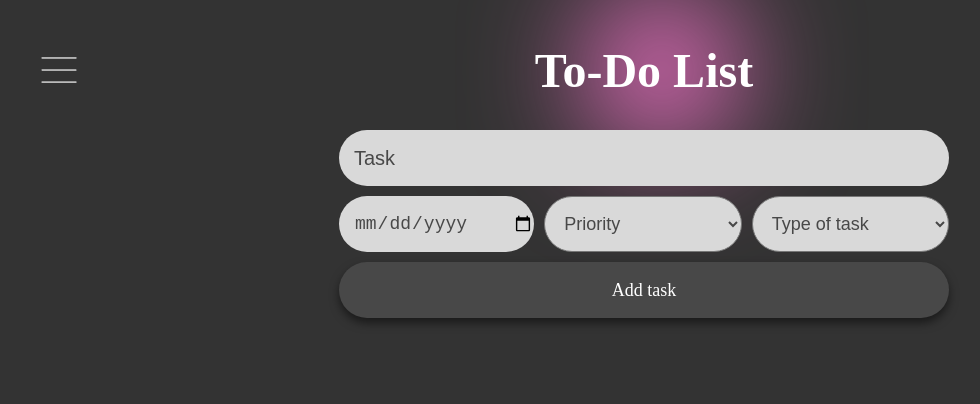
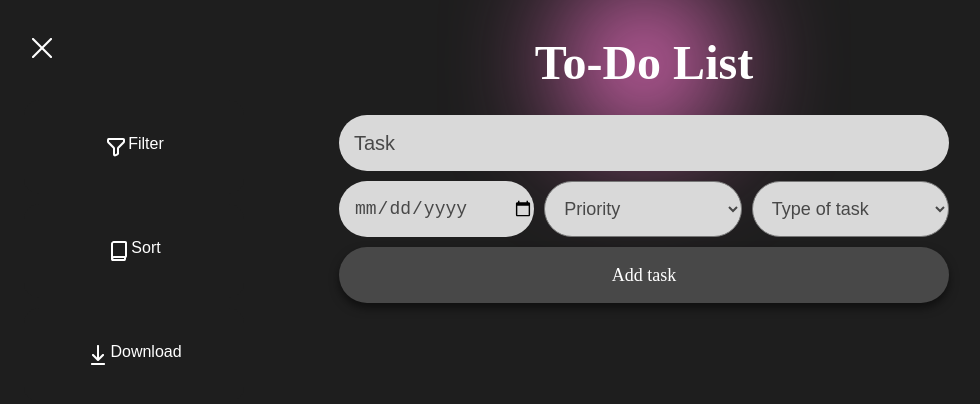
Before and after one commit to nyassky/To-do-list, a plain HTML site: page index.html in a window 1280 px wide. Both pictures are taken after a click on the button 75 px from the left and 70 px from the top of the page. Shown: the top 404 px of the page, without its empty margins (16-996 px from the left). Drawn offline with Linux system fonts and the light colour scheme.

Commit message:
added full burger menu

```diff
--- a/app.js
+++ b/app.js
@@ -8,6 +8,23 @@ const btnSuccess = document.querySelector(".success");
 const btnDelete = document.querySelector(".delete");
 const templateLi = document.querySelector(".template");
 
+const menu = document.querySelector(".menu");
+const burgerMenuBtn = document.querySelector(".menu_toggle");
+const menuItems = document.querySelectorAll(".menu_item");
+const burgerMenuOpen = document.querySelector(".menu_icon");
+const burgerMenuClose = document.querySelector(".close_icon");
+
+function toggleMenu() {
+	menu.classList.toggle("showMenu");
+
+	const isOpen = menu.classList.contains("showMenu");
+	burgerMenuClose.style.display = isOpen ? "block" : "none";
+	burgerMenuOpen.style.display = isOpen ? "none" : "block";
+}
+burgerMenuBtn.addEventListener("click", toggleMenu);
+menuItems.forEach(menuItem => {
+	menuItem.addEventListener("click", toggleMenu);
+});
 function getTask (){
 	listElement.insertAdjacentHTML("beforeend", `
         <li class="">
--- a/index.html
+++ b/index.html
@@ -9,7 +9,18 @@
 </head>
 <body class="container">
 	<header class="header_menu">
-		<button class="menu_toggle"><img src="imgs/Hamburger_MD.png" alt="hamburger menu" class="menu_icon"></button>
+		<button class="menu_toggle">
+			<img src="imgs/Hamburger_MD.png" alt="hamburger menu" class="menu_icon">
+			<img src="imgs/Close_LG.png" alt="close hamburger menu" class="close_icon">
+			<img src="" alt="">
+		</button>
+		<nav class="menu">
+			<ol>
+				<li><a class="menu_item filter" href="#"><img class="filter_img" src="imgs/Filter.png" alt="filter">Filter</a></li>
+				<li><a class="menu_item sort" href="#"><img class="sort_img" src="imgs/Sort.png" alt="sort">Sort</a></li>
+				<li><a class="menu_item download" href="#"><img class="download_img" src="imgs/Download.png" alt="download">Download</a></li>
+			</ol>
+		</nav>
 		<div class="title_wrapper">
 			<h1 id="to_do_list">To-Do List</h1> <!-- Блок Header с надписью и "бургер-меню"-->
 			<div class="circle"></div>
--- a/styles.css
+++ b/styles.css
@@ -1,5 +1,5 @@
 .container {
-	background-color: #333333;
+	background-color: #1e1e1e;
 	padding: 20px;
 	margin: 0 auto;
 	max-width: 1600px;
@@ -17,10 +17,9 @@
 	font-size: clamp(1.5rem, 5vw, 3rem); /*Адаптивный размер шрифта*/
 	font-family: Unbounded;
 	text-align: center;
-	padding-right: 100px;
 	margin: 0 auto;
 	position: relative;
-	z-index: 1;
+	z-index: -1;
 }
 #task {
 	width: 100%;
@@ -86,10 +85,10 @@ form {
     border-radius: 50%;
     filter: blur(60px);
     position: absolute;
-    left: 40%;
+    left: 50%;
     top: 50%;
     transform: translate(-50%, -50%);
-    z-index: -1;
+    z-index: -2;
 }
 
 select {
@@ -138,29 +137,70 @@ select option[value=""][disabled] {
 body {
 	font-family: Unbounded, sans-serif;
 }
+.menu {
+    position: absolute;
+    top: 70px;
+    left:-30px;
+    background: #1e1e1e;
+	padding: 50px;
+	padding-bottom: 150px;
+	margin-top: -50px;
+    width: 200px;
+	height: 1000px;
+    transform: translateX(-150%);
+    transition: transform 0.3s ease-in-out;
+	background-color: #1e1e1e;
+}
+.menu.showMenu {
+	transform: translateX(0);
+}
+.menu ol {
+    list-style: none;
+    padding: 0;
+    margin: 0;
+}
 .menu_toggle {
-    background-color: #333333;
+    background-color: #1e1e1e;
     width: clamp(50px, 10vw, 70px);
     height: clamp(50px, 10vw, 70px);
     border: none;
     cursor: pointer;
-	position: relative;
-    z-index: 2;
+	position: absolute;
+	top: 70px;
+    z-index: 99;
+	transform: translateY(-100%);
+	transition: transform 0.3s ease;
+}
+.menu_item {
+	color: white;
+	text-decoration: none;
+	display: block;
+	margin-bottom: 10px;
+	display: flex;
+    justify-content: space-between;
+    margin: 10px 0;
+    background: #D9D9D9;
+    border-radius: 15px;
 }
 .menu_icon {
 	width: 100%;
 	height: 100%;
 	object-fit: contain;
+
 }
-
+.close_icon {
+	display: none;
+}
+.showMenu {
+	transform: translateY(0);
+}
 ul {
     padding: 0;
     margin: 20px auto;
     max-width: 610px;
     width: 100%;
 }
-
-li {
+ul li {
     display: flex;
     justify-content: space-between;
     padding: 15px;
@@ -168,6 +208,54 @@ li {
     background: #D9D9D9;
     border-radius: 15px;
     color: white;
+}
+.filter {
+	display: flex;
+    justify-content: center;
+	width: 150px;
+	padding: 35px;
+    margin: 10px 0;
+    background: #D9D9D9;
+	background-color: #1e1e1e;
+    border-radius: 15px;
+    color: white;
+}
+.sort {
+	display: flex;
+    justify-content: center;
+	width: 150px;
+	padding: 35px;
+    margin: 10px 0;
+    background: #D9D9D9;
+	background-color: #1e1e1e;
+    border-radius: 15px;
+    color: white;
+}
+.download {
+	display: flex;
+    justify-content: center;
+	width: 150px;
+	padding: 35px;
+    margin: 10px 0;
+    background: #D9D9D9;
+	background-color: #1e1e1e;
+    border-radius: 15px;
+    color: white;
+}
+.filter:hover {
+	color: #1e1e1e;
+	background-color: #FF75D1;
+	transition: all 0.3s ease-in-out;
+}
+.sort:hover {
+	color: #1e1e1e;
+	background-color: #FF75D1;
+	transition: all 0.3s ease-in-out;
+}
+.download:hover {
+	color: #1e1e1e;
+	background-color: #FF75D1;
+	transition: all 0.3s ease-in-out;
 }
 .item_content {
 	display: flex;
@@ -235,20 +323,55 @@ li {
     .header_menu {
         gap: 20px;
     }
+
 }
 
 @media (min-width: 992px) {
     .header_menu {
         gap: 30px;
     }
+
 }
 @media (max-width: 480px) {
   .row {
     gap: 5px;
   }
 
+
   #task, #add_task, select, #date {
     height: 40px;
     font-size: 12px;
   }
 }
+@media (max-width: 1200px) {
+    .menu {
+        position: fixed;
+		justify-content: center;
+        top: 0;
+        left: 0;
+        width: 85vw;
+        height: 100vh;
+        transform: translateX(-100%);
+    }
+	.filter {
+		margin-top: 90px;
+	}
+}
+.menu.showMenu {
+    transform: translateX(0);
+}
+@media (max-width: 768px) {
+	.menu {
+        position: fixed;
+		justify-content: center;
+        top: 0;
+        left: 0;
+		padding-left: 250px;
+        width: 85vw;
+        height: 100vh;
+        transform: translateX(-100%);
+    }
+	.filter {
+		margin-top: 90px;
+	}
+}
```
Also changed, not shown: imgs/Close_LG.png (added), imgs/Download.png (added), imgs/Filter.png (added), imgs/Sort.png (added).
